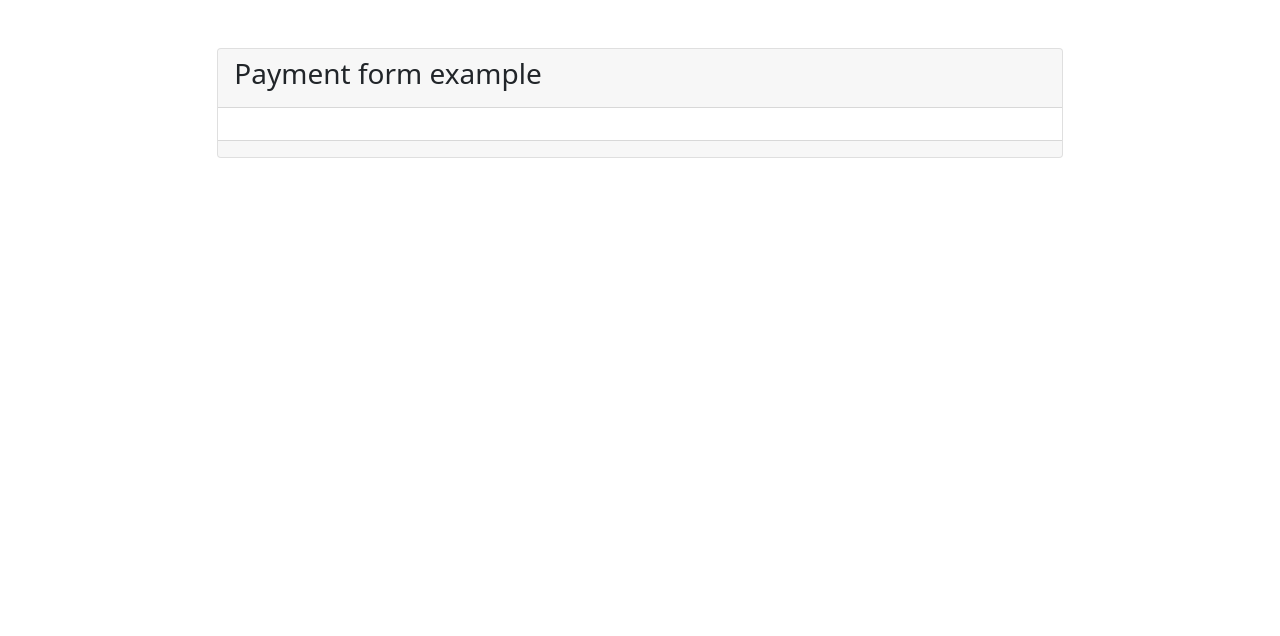
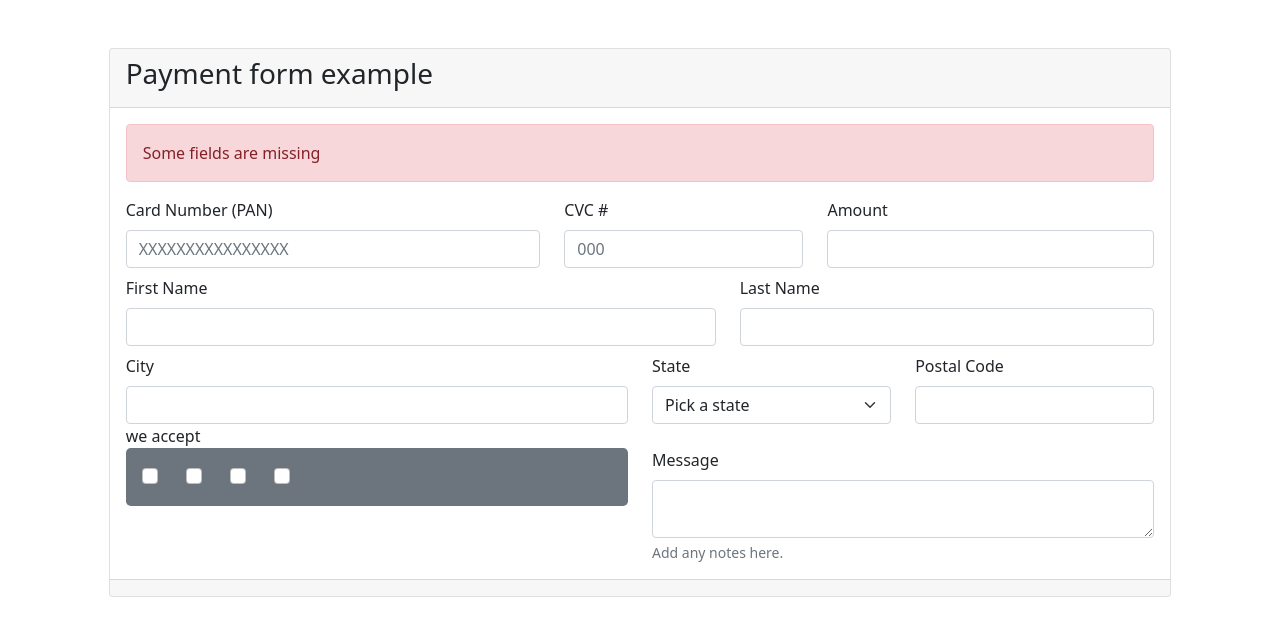
Before and after one commit to 4GeeksAcademy/fspt-128-brayanSanchez-pasarelaDePago, a plain HTML site: page index.html in a window 1280 px wide. Drawn offline with nearby package versions, Linux system fonts and the light colour scheme.

Commit message:
faltan Iconos

```diff
--- a/index.html
+++ b/index.html
@@ -14,7 +14,7 @@
 
 <body>
     <div class="row d-flex justify-content-center ">
-        <div class="col-lg-8 col-md-6 mt-5">
+        <div class="col-lg-10 col-md-6 mt-5">
             <div class="card">
                 <div class="card-header">
                     <h4 class=" fs-3">
@@ -22,7 +22,84 @@
                     </h4>
                 </div>
                 <div class="card-body">
+                    <div class="alert alert-danger" role="alert">
+                        Some fields are missing
+                    </div>
+                    <form>
+                        <div class="row">
 
+                            <div class="col-lg-5">
+                                <label for="cardNumber" class="form-label">Card Number (PAN) </label>
+                                <input type="number" class="form-control" id="cardNumber" aria-describedby="numberHelp"
+                                    placeholder="XXXXXXXXXXXXXXXX">
+                            </div>
+                            <div class="col-lg-3">
+                                <label for="codeCvc" class="form-label">CVC #</label>
+                                <input type="number" class="form-control" id="codeCvc" placeholder="000">
+                            </div>
+                            <div class="col-lg-4">
+                                <label for="amount" class="form-label">Amount</label>
+                                <input type="number" class="form-control" id="amount">
+                            </div>
+                            <div class="col-lg-7 mt-2">
+                                <label for="firstName" class="form-label">First Name</label>
+                                <input type="text" class="form-control" id="firstName">
+                            </div>
+                            <div class="col-lg-5 mt-2">
+                                <label for="lastName" class="form-label">Last Name</label>
+                                <input type="text" class="form-control" id="lastName">
+                            </div>
+                            <div class="col-lg-6 mt-2">
+                                <label for="city" class="form-label">City</label>
+                                <input type="text" class="form-control" id=city">
+                            </div>
+                            <div class="col-lg-3 mt-2 mt-auto">
+                                <label class="mb-2" for="state">State</label>
+                                <select class="form-select" id="state">
+                                    <option selected>Pick a state</option>
+                                    <option value="1">SSJ 3</option>
+                                    <option value="2">UltraInstinto</option>
+                                    <option value="3">SSJ 4 GT</option>
+                                </select>
+                            </div>
+                            <div class="col-lg-3 mt-2">
+                                <label for="codePostal" class="form-label">Postal Code</label>
+                                <input type="number" class="form-control" id="codePostal">
+                            </div>
+                            <div class="col-lg-6 sm-12 ">
+                                <span>we accept</span>
+                                <div class=" rounded-3 bg-secondary p-3 mb-2 text-white">
+                                    <div class="form-check form-check-inline">
+                                        <input  class="form-check-input" type="checkbox" id="mastercard" value="MasterCard">
+                                        <label class="form-check-label" for="mastercard"></label>
+                                    </div>
+                                    <div class="form-check form-check-inline">
+                                        <input  class="form-check-input" type="checkbox" id="visa" value="Visa">
+                                        <label class="form-check-label" for="visa"></label>
+                                    </div>
+                                    <div class="form-check form-check-inline">
+                                        <input  class="form-check-input" type="checkbox" id="cripto" value="Cripto">
+                                        <label class="form-check-label" for="cripto"></label>
+                                    </div>
+                                    <div class="form-check form-check-inline">
+                                        <input  class="form-check-input" type="checkbox" id="transfer" value="Transfer">
+                                        <label class="form-check-label" for="transfer"></label>
+                                    </div>
+
+                                </div>
+                            </div>
+                            <div class="col-lg-6 sm-12 mt-4">
+                                <label for="message" class="form-label">Message</label>
+                                <div class="form-floating">
+                                    <textarea class="form-control" placeholder="Leave a comment here"
+                                        id="message"></textarea>
+                                    <div id="messageHelp" class="form-text">
+                                        Add any notes here.
+                                    </div>
+                                </div>
+                            </div>
+                        </div>
+                    </form>
                 </div>
                 <div class="card-footer">
 
```
